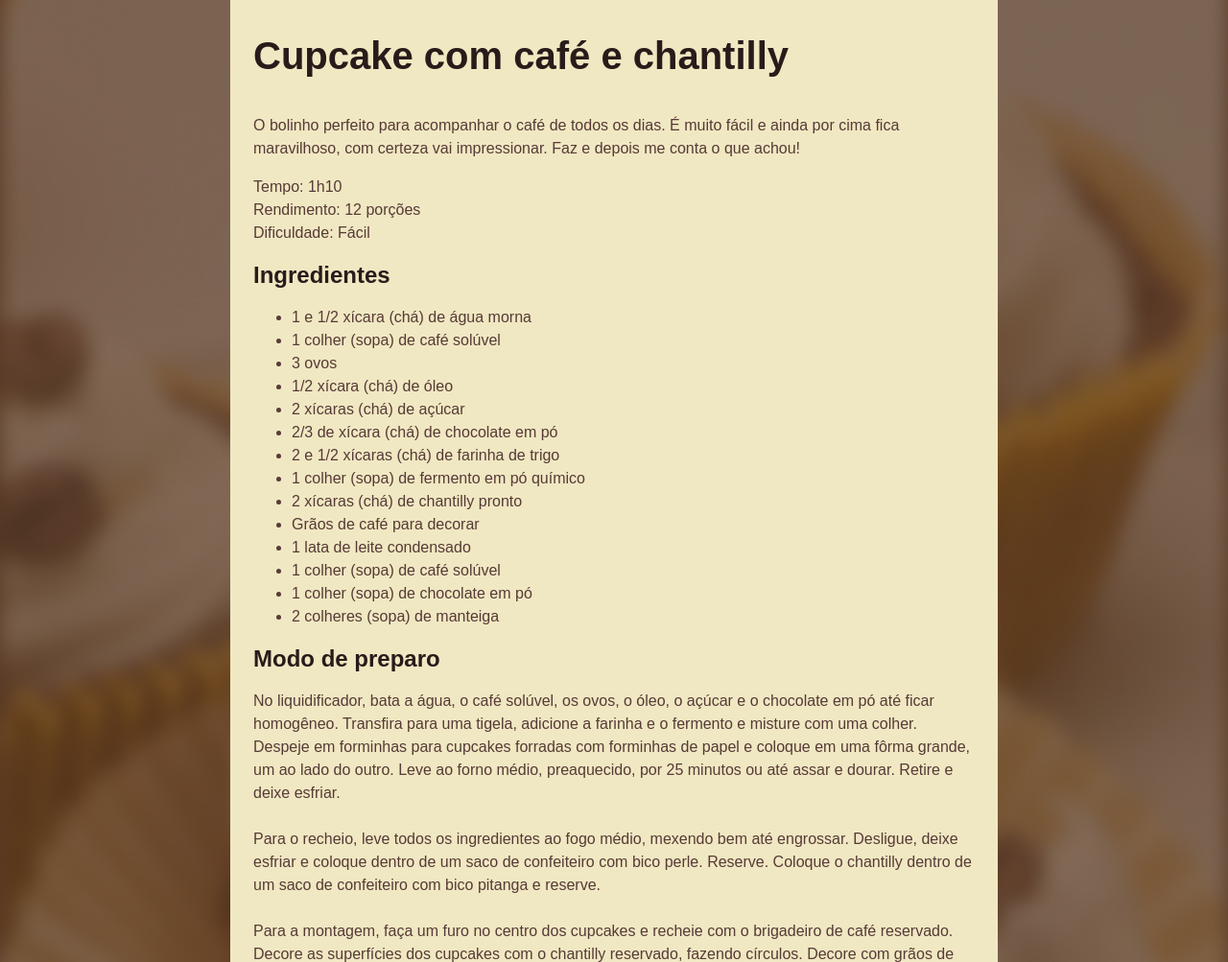
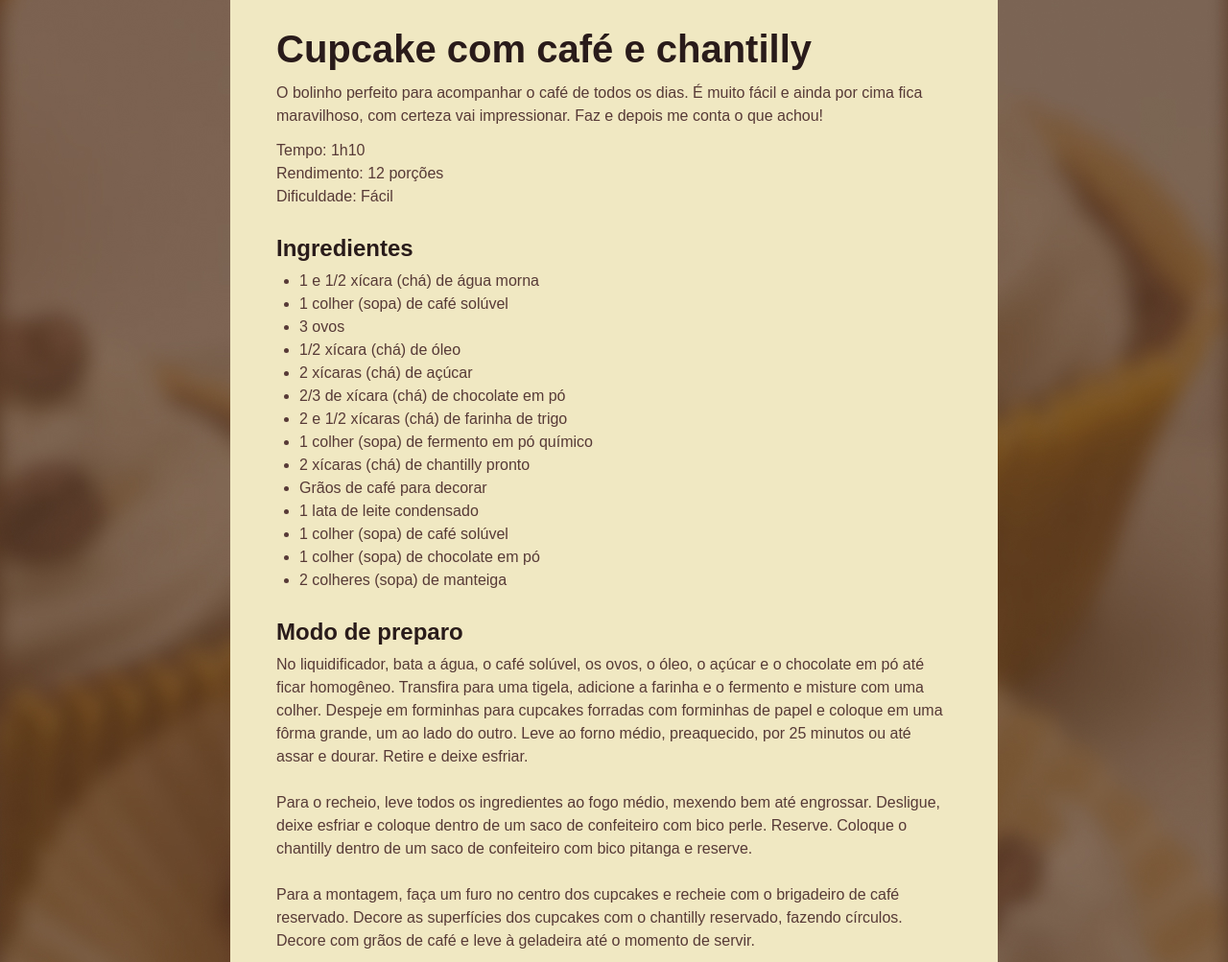
Before and after one commit to Elielltn/projeto-receita-rocketseat, a plain HTML site: page index.html in a window 1280 px wide. Shown: the part 99-1102 px from the top of the page at 96% size. Drawn offline with Linux system fonts and the light colour scheme; a web font is replaced by a local one.

Commit message:
personalizando espacos

```diff
--- a/style.css
+++ b/style.css
@@ -1,16 +1,21 @@
-:root{
+* {
+  margin: 0;
+  padding: 0;
+}
+
+:root {
   font-family: "Alice", sans-serif;
   line-height: 150%;
   color: #573a37;
 }
 
-body{
-  background-color:  rgba(87, 56, 36, 0.575);
-  background-image: url(assets/bg-image.jpg) ;
+body {
+  background-color: rgba(87, 56, 36, 0.575);
+  background-image: url(assets/bg-image.jpg);
   background-size: cover;
 }
 
-#page{
+#page {
   box-sizing: border-box;
   width: 800px;
   padding: 24px;
@@ -19,20 +24,38 @@ body{
   margin: 48px auto;
 }
 
-img{
+img {
   border-radius: 16px;
 }
 
-h1{
+main {
+  padding: 24px;
+}
+
+section + section {
+  margin-top: 24px;
+}
+
+#about p + p {
+  margin-top: 12px;
+}
+
+h1 {
   line-height: 140%;
   font-size: 40px;
-
 }
 
-h2{
+h2 {
   font-size: 24px;
 }
 
-h1, h2{
-  color:  #291b1a;
+h1,
+h2 {
+  color: #291b1a;
+  margin-bottom: 4px;
+  line-height: 150%;
 }
+
+ul{
+  padding-left: 24px;
+}
```
